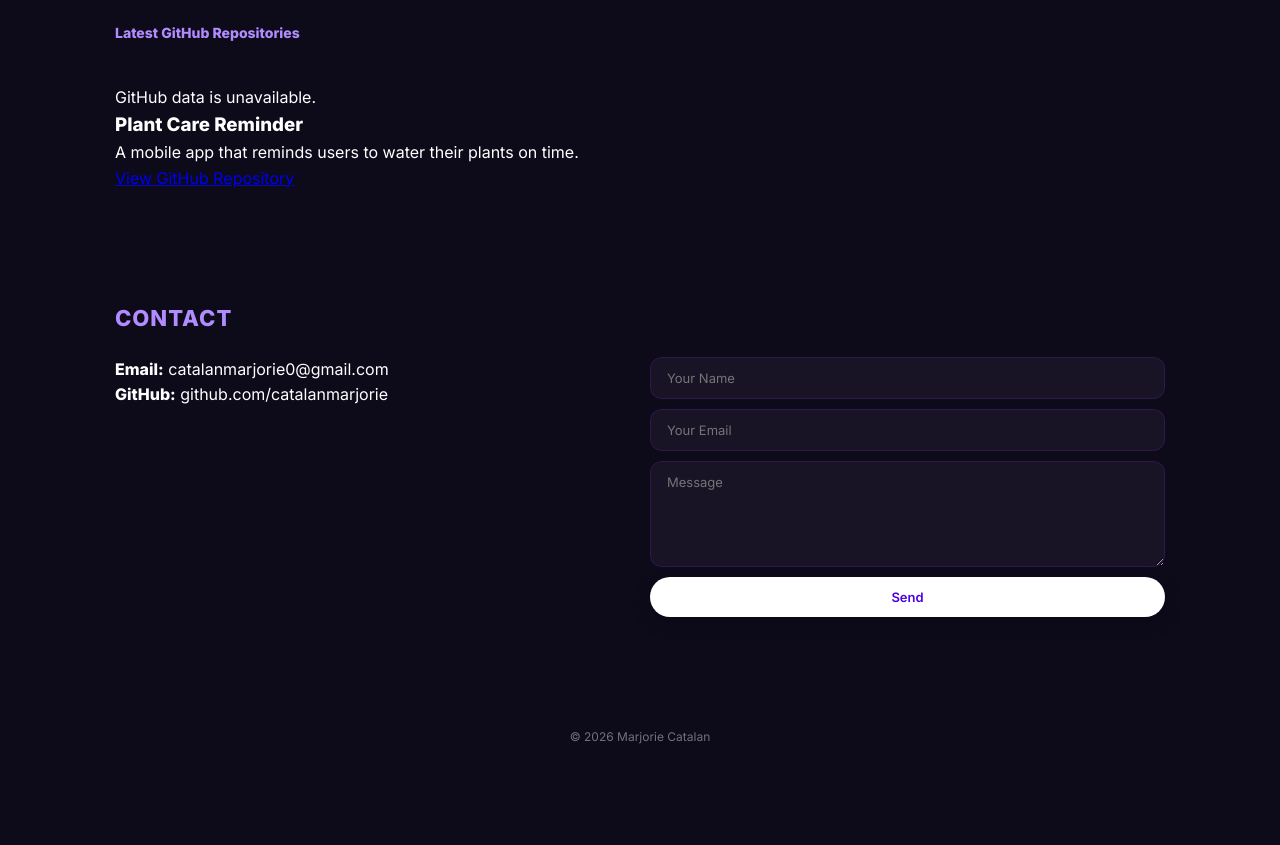
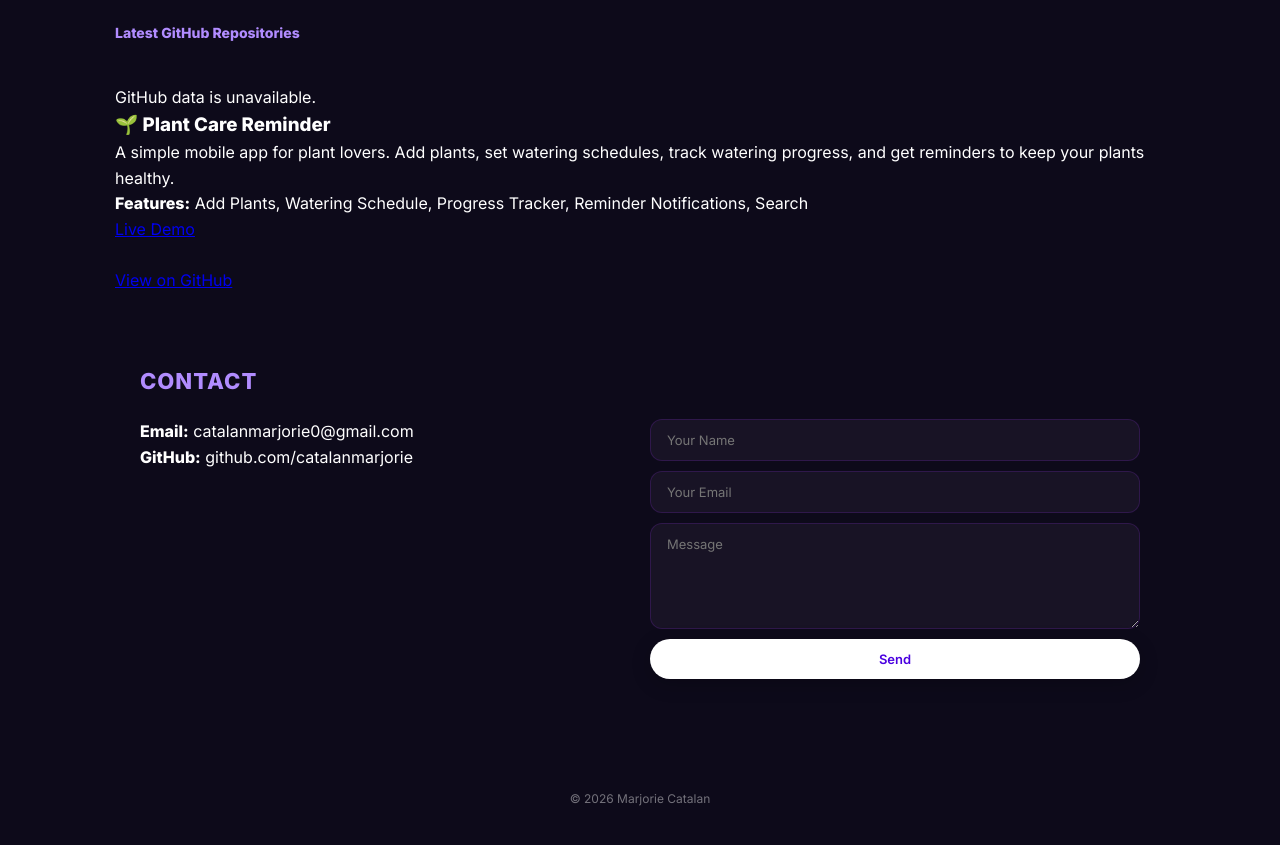
Before and after one commit to catalanmarjorie/catalanmarjorie.github.io, a plain HTML site: page index.html in a window 1280 px wide. Shown: the part 1589-2434 px from the top of the page. Before the commit the page ends 2365 px from the top, so only its background shows below. Drawn offline with Linux system fonts and the light colour scheme; no server answers.

Commit message:
Update index.html

```diff
--- a/index.html
+++ b/index.html
@@ -75,10 +75,19 @@
     <h3 class="subtitle">Latest GitHub Repositories</h3>
     <div id="github-repos" class="repos-grid"></div>
     <p id="github-error" class="error hidden"></p>
-    <h3>Plant Care Reminder</h3>
-<p>A mobile app that reminds users to water their plants on time.</p>
-<a href="https://github.com/catalanmarjorie/plant_care_reminder" target="_blank">View GitHub Repository</a>
-  </section>
+    <div class="project-card">
+  <h3>🌱 Plant Care Reminder</h3>
+  <p>
+    A simple mobile app for plant lovers. Add plants, set watering schedules,
+    track watering progress, and get reminders to keep your plants healthy.
+  </p>
+  <p>
+    <strong>Features:</strong> Add Plants, Watering Schedule, Progress Tracker, Reminder Notifications, Search
+  </p>
+  <a href="https://plant-care-reminder.flutterflow.app" target="_blank" class="live-demo">Live Demo</a>
+  <br><br>
+  <a href="https://github.com/catalanmarjorie/plant_care_reminder" target="_blank">View on GitHub</a>
+</div>
 
   <section id="contact" class="section">
     <h2 class="section-title">CONTACT</h2>
```
